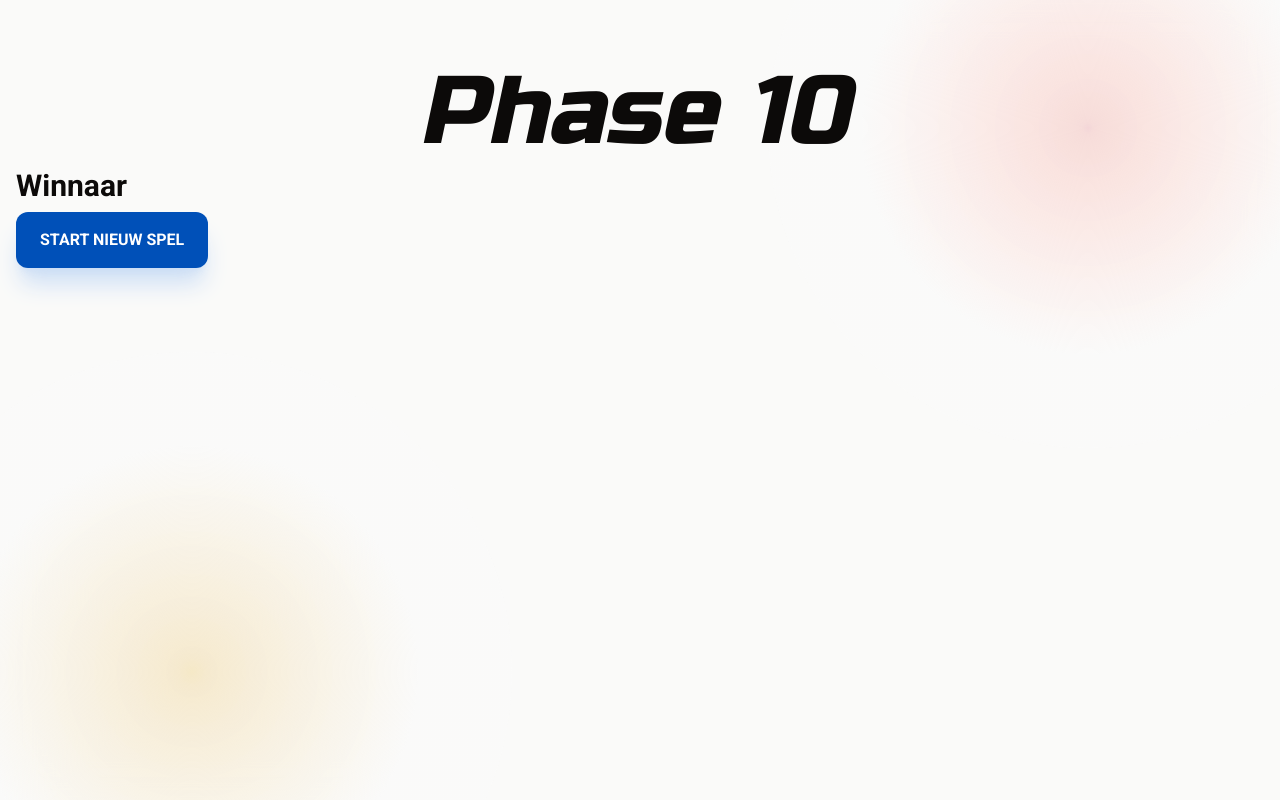
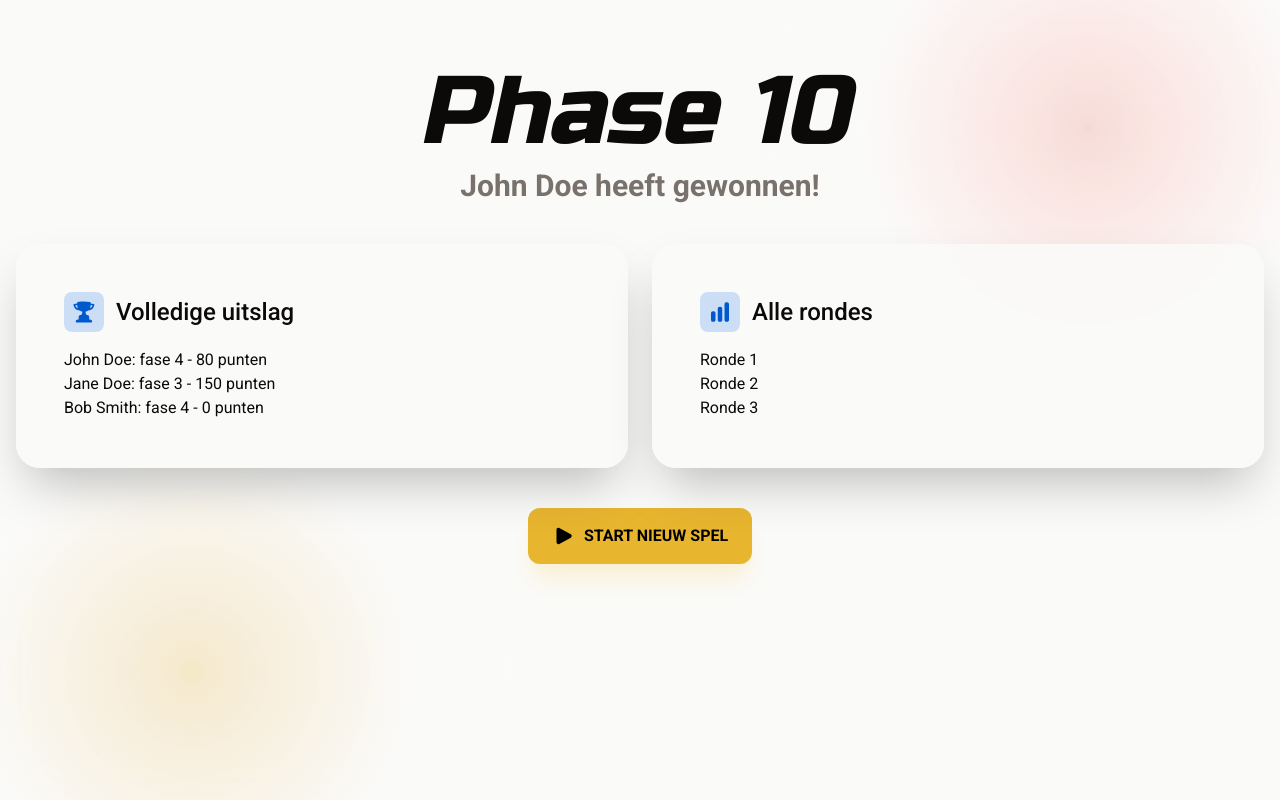
Before and after one commit to laravdiemen/phase-10, a Next.js app: page /finish in a window 1280 px wide. Built offline with nearby package versions, Linux system fonts and the light colour scheme.

Commit message:
feat: add components for finish page

```diff
--- a/app/(game)/add-points/_components/AddPlayerPoints.tsx
+++ b/app/(game)/add-points/_components/AddPlayerPoints.tsx
@@ -19,9 +19,7 @@
 
   return (
     <Card className="flex flex-col">
-      <Heading as="h3" className="mb-4">
-        {player.name}
-      </Heading>
+      <Heading as="h3">{player.name}</Heading>
       <div className="auto-grid [--min-column:200px]">
         <fieldset>
           <legend className="mb-1 font-medium">Fase behaald?</legend>
--- a/app/(game)/add-points/page.tsx
+++ b/app/(game)/add-points/page.tsx
@@ -13,7 +13,7 @@
 export default function AddPointsPage() {
   return (
     <>
-      <Heading as="h2" className="text-center text-stone-500">
+      <Heading as="h2" className="text-center">
         Punten toevoegen voor ronde {DUMMY_CURRENT_ROUND}
       </Heading>
 
@@ -24,7 +24,7 @@
       </div>
 
       <ButtonLink href="/game" className="mx-auto">
-        <ArchiveBoxIcon className="size-6" />
+        <ArchiveBoxIcon />
         Opslaan
       </ButtonLink>
     </>
--- a/app/(game)/finish/page.tsx
+++ b/app/(game)/finish/page.tsx
@@ -1,6 +1,9 @@
+import { ChartBarIcon, PlayIcon, TrophyIcon } from "@heroicons/react/24/solid";
 import { type Metadata } from "next";
 
+import { DUMMY_PLAYERS } from "@/app/_lib/dummy-data";
 import ButtonLink from "@/app/_ui/ButtonLink";
+import Card from "@/app/_ui/Card";
 import Heading from "@/app/_ui/Heading";
 
 export const metadata: Metadata = {
@@ -10,8 +13,42 @@
 export default function FinishPage() {
   return (
     <>
-      <Heading as="h2">Winnaar</Heading>
-      <ButtonLink href="/setup">Start nieuw spel</ButtonLink>
+      <Heading as="h2" className="text-center">
+        {DUMMY_PLAYERS[0].name} heeft gewonnen!
+      </Heading>
+
+      <div className="auto-grid my-10">
+        <Card>
+          <Heading as="h3">
+            <TrophyIcon className="icon-square" />
+            Volledige uitslag
+          </Heading>
+          <ul>
+            {DUMMY_PLAYERS.map((player) => (
+              <li key={player.key} className="flex items-center gap-2">
+                {player.name}: fase {player.currentPhase} - {player.points}{" "}
+                punten
+              </li>
+            ))}
+          </ul>
+        </Card>
+        <Card>
+          <Heading as="h3">
+            <ChartBarIcon className="icon-square" />
+            Alle rondes
+          </Heading>
+          <ul>
+            <li>Ronde 1</li>
+            <li>Ronde 2</li>
+            <li>Ronde 3</li>
+          </ul>
+        </Card>
+      </div>
+
+      <ButtonLink href="/setup" variant="yellow" className="mx-auto">
+        <PlayIcon />
+        Start nieuw spel
+      </ButtonLink>
     </>
   );
 }
--- a/app/(game)/game/_components/AllPhases.tsx
+++ b/app/(game)/game/_components/AllPhases.tsx
@@ -11,7 +11,7 @@
 export default function AllPhases() {
   return (
     <Card>
-      <Heading as="h3" className="mb-4 flex items-center gap-3">
+      <Heading as="h3">
         <Square3Stack3DIcon className="icon-square" />
         Alle fasen
       </Heading>
--- a/app/(game)/game/_components/Standings.tsx
+++ b/app/(game)/game/_components/Standings.tsx
@@ -11,7 +11,7 @@
 export default function Standings() {
   return (
     <Card>
-      <Heading as="h3" className="mb-4 flex items-center gap-3">
+      <Heading as="h3">
         <ChartBarIcon className="icon-square" />
         Huidige stand
       </Heading>
@@ -19,7 +19,7 @@
       {DUMMY_PLAYERS.map((player) => (
         <div
           key={player.key}
-          className="mb-4 flex items-center gap-3 rounded-xl bg-stone-100 px-5 py-3"
+          className="mb-4 rounded-xl bg-stone-100 px-5 py-3"
         >
           <div className="flex flex-col">
             <span className="font-medium">
--- a/app/(game)/game/page.tsx
+++ b/app/(game)/game/page.tsx
@@ -14,7 +14,7 @@
 export default function GamePage() {
   return (
     <>
-      <Heading as="h2" className="text-center text-stone-500">
+      <Heading as="h2" className="text-center">
         Ronde {DUMMY_CURRENT_ROUND}
       </Heading>
 
@@ -24,7 +24,7 @@
       </div>
 
       <ButtonLink href="/add-points" variant="green" className="mx-auto">
-        <PlusIcon className="size-6" />
+        <PlusIcon />
         Punten toevoegen
       </ButtonLink>
     </>
--- a/app/(game)/setup/_components/GameSettings.tsx
+++ b/app/(game)/setup/_components/GameSettings.tsx
@@ -14,7 +14,7 @@
 
   return (
     <Card>
-      <Heading as="h3" className="mb-4 flex items-center gap-3">
+      <Heading as="h3">
         <AdjustmentsHorizontalIcon className="icon-square" />
         Spelinstellingen
       </Heading>
--- a/app/(game)/setup/_components/Players.tsx
+++ b/app/(game)/setup/_components/Players.tsx
@@ -38,7 +38,7 @@
 
   return (
     <Card>
-      <Heading as="h3" className="mb-4 flex items-center gap-3">
+      <Heading as="h3">
         <UserGroupIcon className="icon-square" />
         Spelers
         <span className="ml-auto">
--- a/app/(game)/setup/page.tsx
+++ b/app/(game)/setup/page.tsx
@@ -13,7 +13,7 @@
 export default function SetupPage() {
   return (
     <>
-      <Heading as="h2" className="text-center text-stone-500">
+      <Heading as="h2" className="text-center">
         Nieuw spel opstarten
       </Heading>
 
@@ -23,7 +23,7 @@
       </div>
 
       <ButtonLink href="/game" variant="yellow" className="mx-auto">
-        <PlayIcon className="size-6" />
+        <PlayIcon />
         Start het spel
       </ButtonLink>
     </>
--- a/app/_ui/ButtonLink.tsx
+++ b/app/_ui/ButtonLink.tsx
@@ -26,7 +26,7 @@
   return (
     <Link
       {...props}
-      className={`flex w-fit items-center gap-2 rounded-xl px-6 py-4 font-bold uppercase shadow-xl transition-all duration-300 ${variantClass} ${className}`}
+      className={`flex w-fit items-center gap-2 rounded-xl px-6 py-4 font-bold uppercase shadow-xl transition-all duration-300 [&_svg]:size-6 ${variantClass} ${className}`}
     >
       {children}
     </Link>
--- a/app/_ui/Heading.tsx
+++ b/app/_ui/Heading.tsx
@@ -8,8 +8,8 @@
 
 const defaultClasses = {
   h1: "font-russo-one text-7xl md:text-8xl -skew-x-12 mb-2",
-  h2: "text-3xl font-bold mb-2",
-  h3: "text-2xl font-medium mb-2",
+  h2: "text-3xl text-stone-500 font-bold mb-2",
+  h3: "text-2xl font-medium mb-4",
   h4: "text-xl font-medium mb-2",
   h5: "text-lg font-medium mb-2",
   h6: "text-base font-medium mb-2",
@@ -24,7 +24,9 @@
   const defaultClass = defaultClasses[HeadingTag] || "";
 
   return (
-    <HeadingTag className={`${defaultClass} ${className}`}>
+    <HeadingTag
+      className={`${defaultClass} ${className} has-[.icon-square]:flex has-[.icon-square]:items-center has-[.icon-square]:gap-3`}
+    >
       {children}
     </HeadingTag>
   );
--- a/app/page.tsx
+++ b/app/page.tsx
@@ -16,11 +16,11 @@
 
       <div className="flex flex-col items-center gap-4">
         <ButtonLink href="/setup" variant="blue">
-          <PlayIcon className="size-6" />
+          <PlayIcon />
           Start nieuw spel
         </ButtonLink>
         <ButtonLink href="/game" variant="green">
-          <ArrowPathRoundedSquareIcon className="size-6" />
+          <ArrowPathRoundedSquareIcon />
           Hervat huidig spel
         </ButtonLink>
       </div>
```
